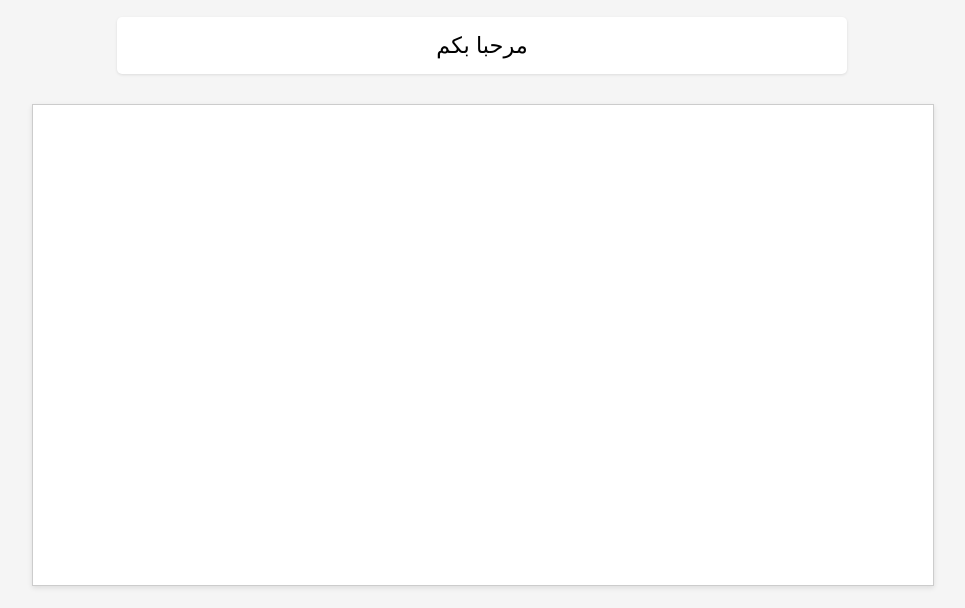
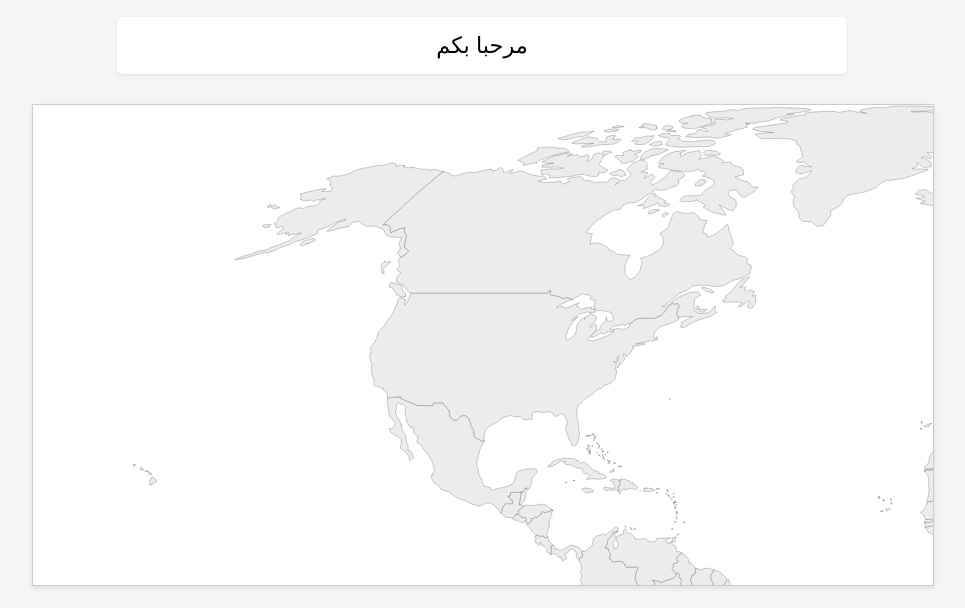
Before and after one commit to gabrielcitote/gabrielcitote.github.io, a plain HTML site: page index.html in a window 1280 px wide. Shown: the part 61-669 px from the top of the page, without its empty margins (158-1123 px from the left). Drawn offline with Linux system fonts and the light colour scheme; some packages are replaced by stand-ins of ours; a script that the page names is missing.

Commit message:
Update index.html

```diff
--- a/index.html
+++ b/index.html
@@ -11,9 +11,13 @@
   <p id="question"></p>
 
   <div id="map-container">
-    <object id="map" type="image/svg+xml" data="world.svg">
+    <!-- index.html -->
+    <object id="map"
+            type="image/svg+xml"
+            data="assets/world.svg">   <!-- ← was “world.svg” -->
       <span class="svg-error">Map loading failed. Please refresh the page.</span>
     </object>
+
   </div>
 
   <p id="feedback"></p>
```
